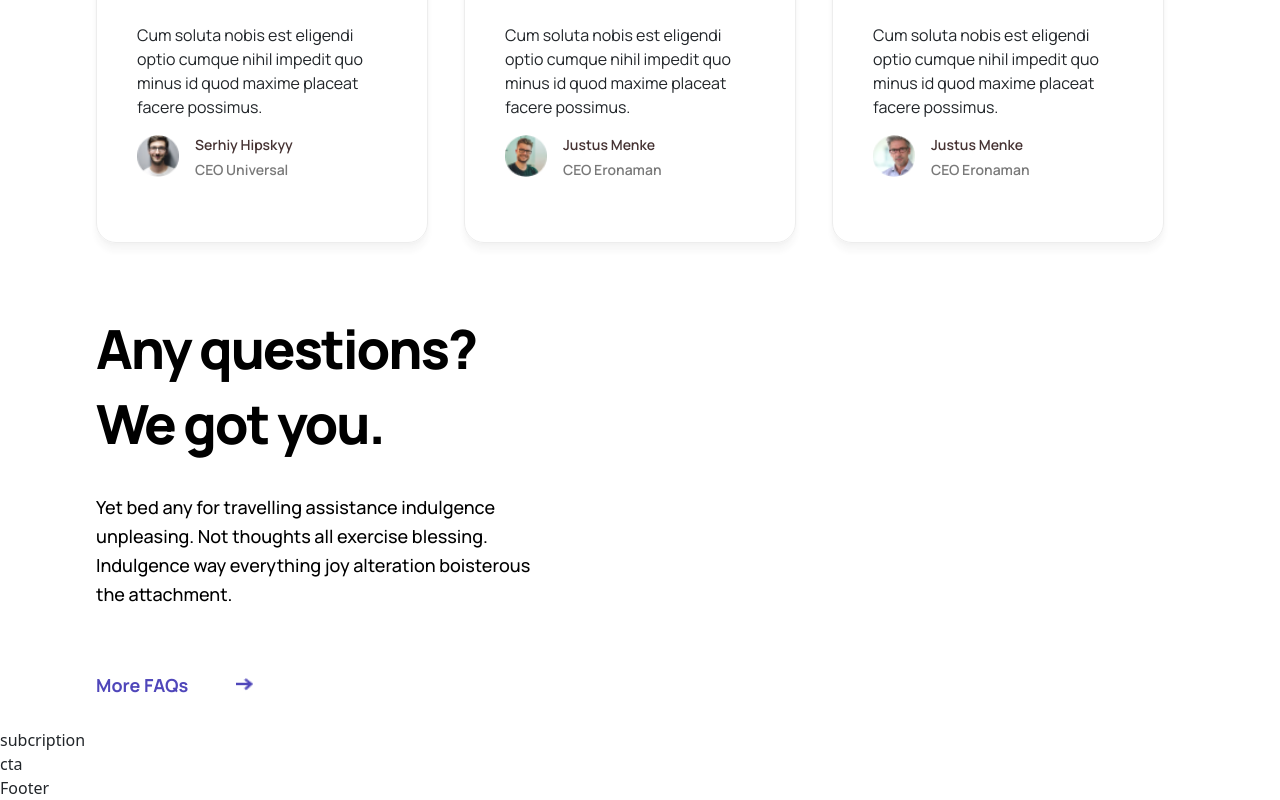
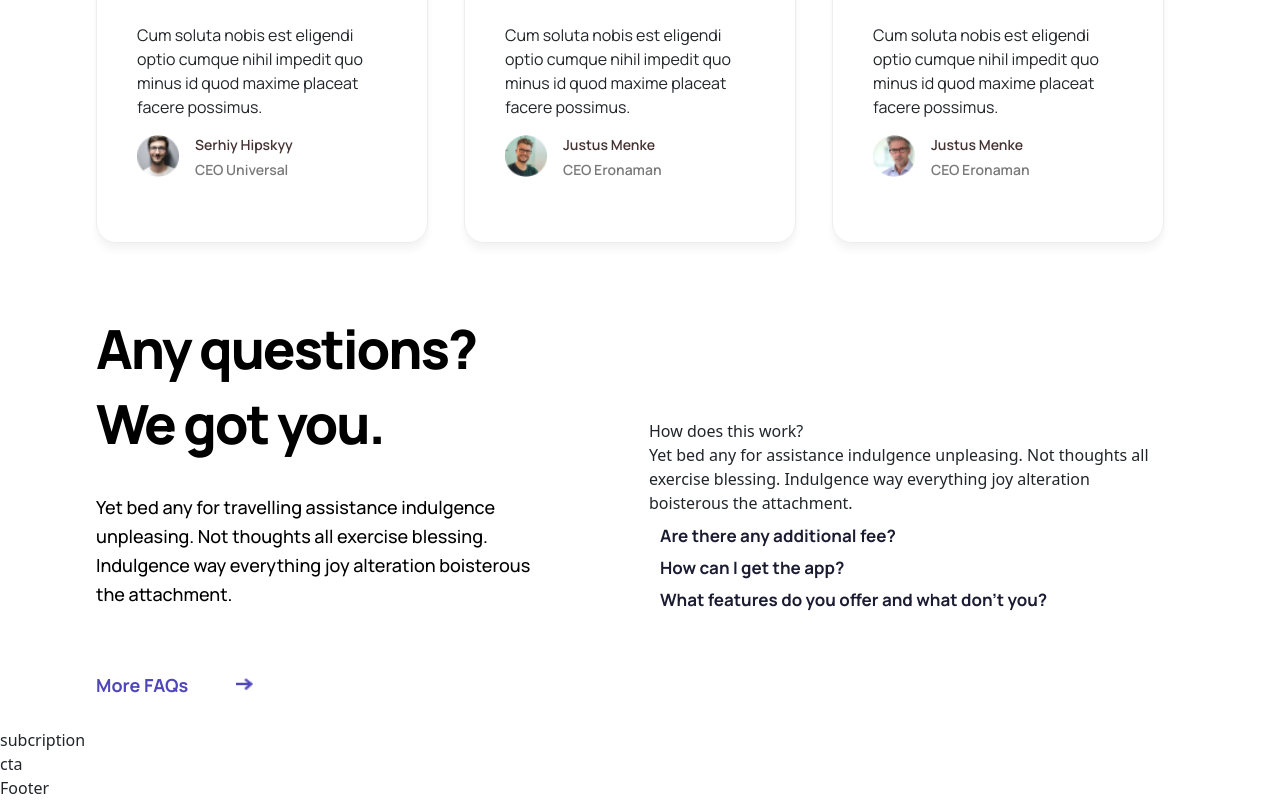
Before and after one commit to jam-jam200/sass-landing-page, a React (Vite) app: page / in a window 1280 px wide. Shown: the part 3382-4182 px from the top of the page. Built offline with nearby package versions, Linux system fonts and the light colour scheme.

Commit message:
accordions

```diff
--- a/src/components/Accordions/Accordion.jsx
+++ b/src/components/Accordions/Accordion.jsx
@@ -4,7 +4,7 @@ import { AiOutlineMinus, AiOutlinePlus } from "react-icons/ai";
 import Accordion from "react-bootstrap/Accordion";
 
 const Accordions = () => {
-  const [activeAccordion, setActiveAccordion] = useState([
+  const [faqs, setFaqs] = useState([
     [
       {
         question: "How does this work?",
@@ -33,7 +33,27 @@ const Accordions = () => {
     ],
   ]);
 
-  return <div className="arshakir__accordion__container wrapper"></div>;
+  return (
+    <div className="arshakir__accordion__container wrapper">
+      {faqs.map((faq, index) => (
+        <div key={index} className="arshakir__accordion__faqs">
+          {faq.map((item, i) => (
+            <div
+              key={i}
+              className={
+                "arshakir__accordion__question-faq" + (item.open ? "open" : "")
+              }
+            >
+              <div className="arshakir__accordion-question">
+                {item.question}
+              </div>
+              <div className="arshakir__accordion-answer">{item.answer}</div>
+            </div>
+          ))}
+        </div>
+      ))}
+    </div>
+  );
 };
 
 export default Accordions;
--- a/src/components/Accordions/Accordion.scss
+++ b/src/components/Accordions/Accordion.scss
@@ -1,40 +1,38 @@
-.arshakir__accordion-questions {
+.arshakir__accordion__faqs {
   width: 100%;
-  //   width: 700px;
+  max-width: 768px;
+  margin: 0 auto;
+  padding: 25px;
 
-  .arshakir__accordion-question {
-    margin-bottom: 5px;
-    padding: 10px 20px;
+  .arshakir__accordion__question-faq {
+    margin: 10px;
+    padding: 1px;
 
-    .arshakir__accordion__question-heading {
-      display: flex;
-      justify-content: space-between;
-      align-items: center;
-      cursor: pointer;
+    .arshakir__accordion-question {
+      position: relative;
+      font-family: var(--font-family);
+      font-weight: 700;
+      font-size: 17px;
+      line-height: 20px;
+      color: #1b1c31;
+      padding-right: 80px;
 
-      h3 {
-        font-family: var(--font-family);
-        font-weight: 700;
-        font-size: 18.5px;
-        line-height: 29px;
-        color: #1b1c31;
+      &::after {
+        content: "";
+        position: absolute;
+        top: 50%;
+        right: 0px;
+        transform: translateY(-50%);
+        width: 30px;
+        height: 30px;
       }
     }
 
-    .arshakir__accordion__answer-content {
-      font-family: var(--font-family);
-      border-bottom: 1px solid #8896a6;
-      font-weight: 500;
-      font-size: 17px;
-      line-height: 29px;
-      overflow: hidden;
-      transition: all 0.5s cubic-bezier(0, 1, 0, 1);
-    }
-
-    .arshakir__accordion__answer-content.show {
-      height: auto;
-      max-height: 9999px;
-      transition: all 0.5s cubic-bezier(1, 0, 1, 0);
+    .arshakir__accordion-answer {
+      opacity: 0;
+      max-height: 0;
+      overflow-y: hidden;
+      transition: all 0.4s ease;
     }
   }
 }
```
Also changed, not shown: src/assets/plus.svg (added).
